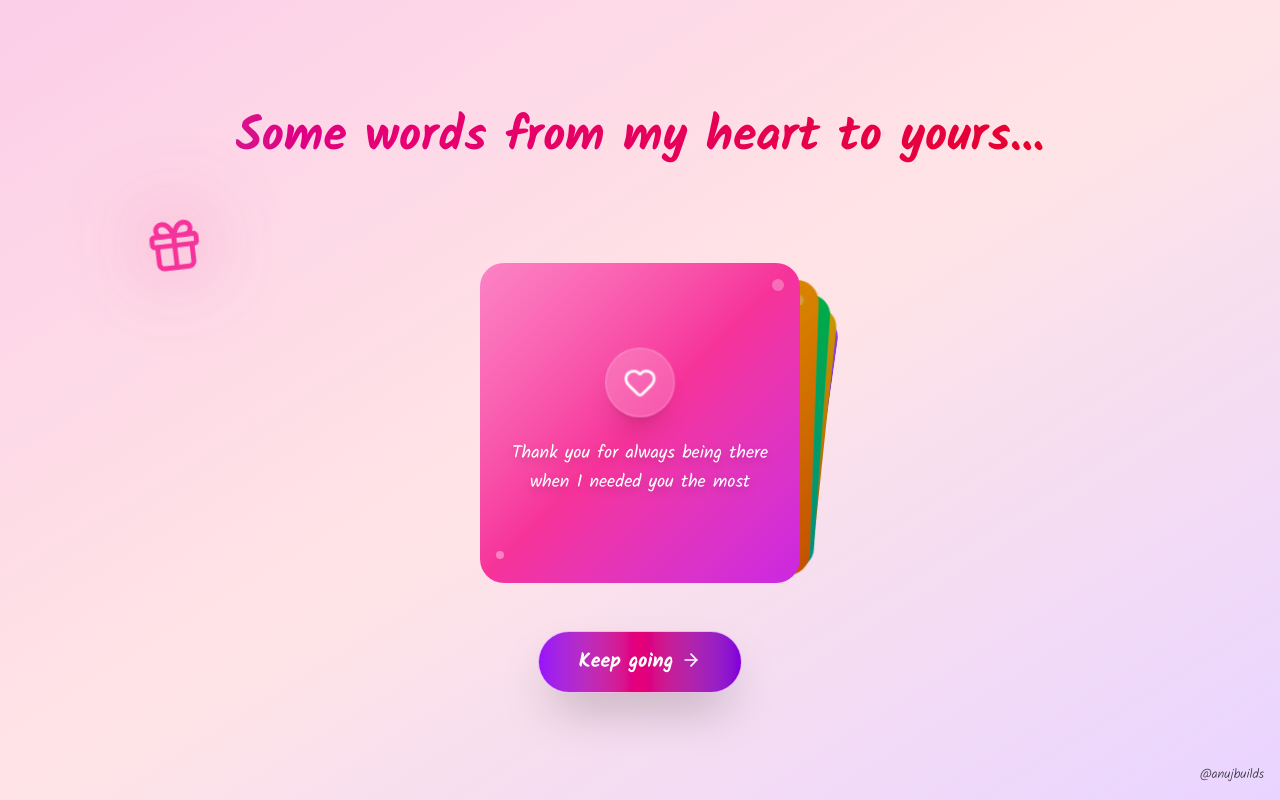
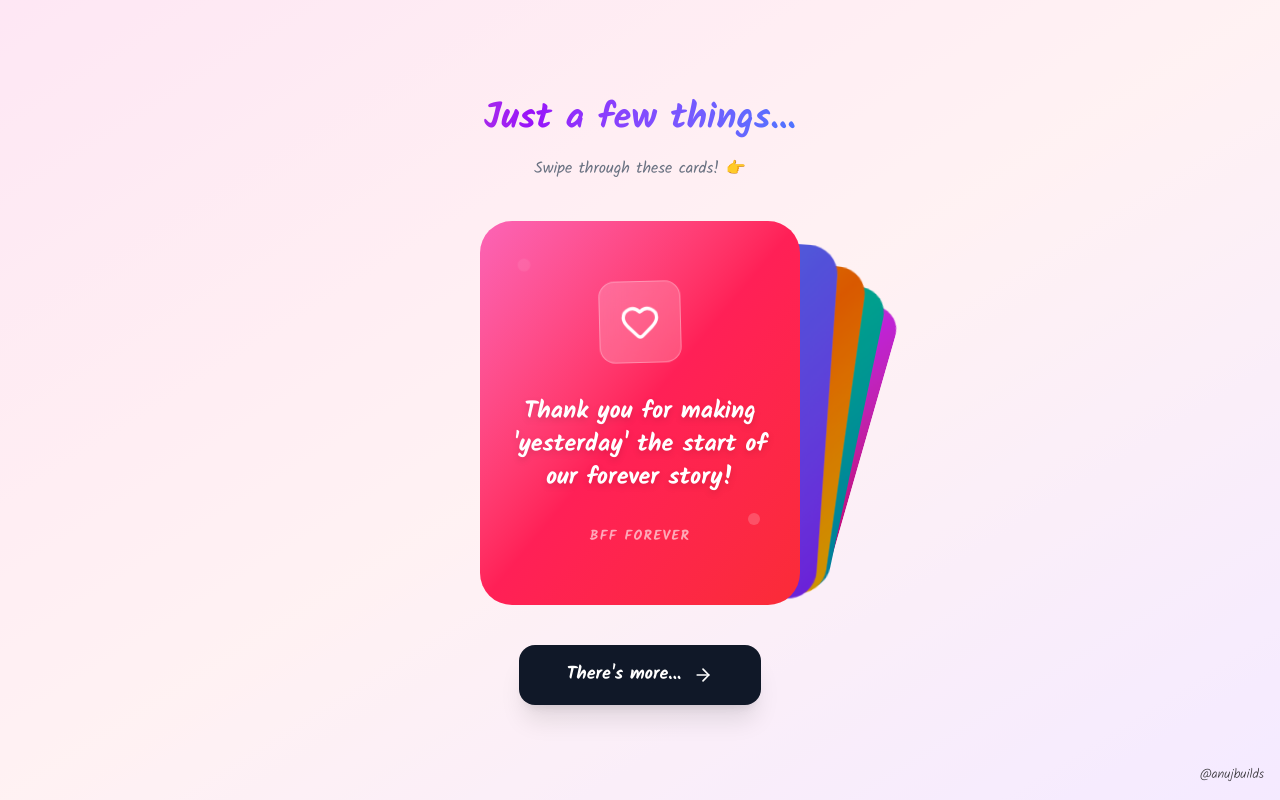
Before and after one commit to MayanKiz/thank-you-site, a Next.js app: page / in a window 1280 px wide. Both pictures are taken after a click on the button "Click here, Bestie!". Built offline with nearby package versions, Linux system fonts and the light colour scheme.

Commit message:
Update SecondScreen.jsx

```diff
--- a/src/components/SecondScreen.jsx
+++ b/src/components/SecondScreen.jsx
@@ -3,101 +3,87 @@
 import { motion } from "motion/react"
 import { Swiper, SwiperSlide } from "swiper/react"
 import { EffectCards } from "swiper/modules"
-import { Heart, Star, Smile, Sun, Gift, ArrowRight } from "lucide-react"
+import { Heart, Star, Sparkles, Zap, Coffee, ArrowRight } from "lucide-react"
 import "swiper/css"
 import "swiper/css/effect-cards"
 
 export default function SecondScreen({ onNext }) {
   const thankYouCards = [
     {
-      text: "Thank you for always being there when I needed you the most",
+      text: "Thank you for making 'yesterday' the start of our forever story!",
       icon: Heart,
-      gradient: "from-pink-400 via-pink-500 to-fuchsia-500",
+      gradient: "from-pink-400 via-rose-500 to-red-500",
       glow: "shadow-pink-500/50",
       iconColor: "text-white",
     },
     {
-      text: "Thank you for making my life so much brighter",
-      icon: Star,
-      gradient: "from-yellow-400 via-amber-500 to-orange-500",
-      glow: "shadow-yellow-500/50",
+      text: "Thank you for being the kind of person who matches my energy perfectly ✨",
+      icon: Zap,
+      gradient: "from-blue-400 via-indigo-500 to-violet-600",
+      glow: "shadow-indigo-500/50",
       iconColor: "text-white",
     },
     {
-      text: "Thank you for making me smile every single day",
-      icon: Smile,
-      gradient: "from-emerald-400 via-green-500 to-teal-500",
-      glow: "shadow-green-500/50",
+      text: "Thank you for the endless laughs we've already had in just 24 hours!",
+      icon: Sparkles,
+      gradient: "from-amber-400 via-orange-500 to-yellow-500",
+      glow: "shadow-orange-500/50",
       iconColor: "text-white",
     },
     {
-      text: "Thank you for bringing sunshine into my world",
-      icon: Sun,
-      gradient: "from-orange-400 via-yellow-500 to-amber-600",
-      glow: "shadow-orange-500/40",
+      text: "Thank you for making me feel like I've known you for years already.",
+      icon: Coffee,
+      gradient: "from-emerald-400 via-teal-500 to-cyan-600",
+      glow: "shadow-teal-500/40",
       iconColor: "text-white",
     },
     {
-      text: "Thank you for being the most precious gift",
-      icon: Gift,
-      gradient: "from-violet-400 via-purple-500 to-indigo-500",
+      text: "Thank you for being the coolest best friend I could ever ask for!",
+      icon: Star,
+      gradient: "from-purple-400 via-fuchsia-500 to-pink-600",
       glow: "shadow-purple-500/50",
       iconColor: "text-white",
     },
   ]
 
   return (
-    <div className="min-h-screen flex flex-col items-center justify-center px-6 py-8">
+    <div className="min-h-screen flex flex-col items-center justify-center px-6 py-8 bg-white/50">
 
       {/* header */}
       <motion.div
         initial={{ opacity: 0, y: -50 }}
         animate={{ opacity: 1, y: 0 }}
         transition={{ duration: 1 }}
-        className="text-center mb-12 relative z-10"
+        className="text-center mb-10 relative z-10"
       >
         <motion.h2
-          className="text-4xl md:text-5xl font-black bg-gradient-to-r from-purple-600 via-pink-600 to-red-600 bg-clip-text text-transparent leading-tight relative z-10"
+          className="text-3xl md:text-4xl font-black bg-gradient-to-r from-pink-500 via-purple-600 to-blue-500 bg-clip-text text-transparent leading-tight mb-4"
           animate={{
             backgroundPosition: ["0% 50%", "100% 50%", "0% 50%"],
           }}
           transition={{ duration: 4, repeat: Number.POSITIVE_INFINITY }}
           style={{ backgroundSize: "200% 200%" }}
         >
-          Some words from my heart to yours...
+          Just a few things...
         </motion.h2>
-        <motion.div
-          animate={{
-            rotate: [0, 10, -10, 0],
-            scale: [1, 1.3, 1],
-            filter: [
-              "drop-shadow(0 0 20px rgba(236, 72, 153, 0.6))",
-              "drop-shadow(0 0 40px rgba(236, 72, 153, 0.9))",
-              "drop-shadow(0 0 20px rgba(236, 72, 153, 0.6))",
-            ],
-          }}
-          transition={{ duration: 3.5, repeat: Number.POSITIVE_INFINITY }}
-          className="text-pink-500"
-        >
-          <Gift size={48} />
-        </motion.div>
+        <p className="text-gray-500 font-medium">Swipe through these cards! 👉</p>
       </motion.div>
 
-      {/* cards */}
+      {/* cards container */}
       <motion.div
         initial={{ opacity: 0, scale: 0.8 }}
         animate={{ opacity: 1, scale: 1 }}
         transition={{ delay: 0.5, duration: 1 }}
-        className="w-full max-w-xs mb-12 relative z-10"
+        className="w-full max-w-xs mb-10 relative z-10"
       >
         <Swiper
           effect="cards"
           grabCursor={true}
           modules={[EffectCards]}
-          className="w-full h-80"
+          className="w-full h-96"
           cardsEffect={{
-            perSlideOffset: 8,
-            perSlideRotate: 2,
+            perSlideOffset: 10,
+            perSlideRotate: 4,
             rotate: true,
             slideShadows: true,
           }}
@@ -105,36 +91,34 @@ export default function SecondScreen({ onNext }) {
           {thankYouCards.map((card, index) => {
             const IconComponent = card.icon
             return (
-              <SwiperSlide key={index} className="overflow-hidden rounded-3xl">
-                <motion.div
-                  className={`w-full h-full bg-gradient-to-br ${card.gradient} rounded-2xl p-6 flex flex-col items-center justify-center text-center shadow-2xl ${card.glow} relative overflow-hidden `}
-                  transition={{ duration: 0.3 }}
+              <SwiperSlide key={index} className="overflow-hidden rounded-[2rem]">
+                <div
+                  className={`w-full h-full bg-gradient-to-br ${card.gradient} p-8 flex flex-col items-center justify-center text-center shadow-2xl ${card.glow} relative`}
                 >
-                  {/* Premium background effects */}
-                  <div className="absolute inset-0 bg-gradient-to-br from-white/20 via-transparent to-black/10"></div>
-                  <div className="absolute top-4 right-4 w-3 h-3 bg-white/30 rounded-full animate-pulse"></div>
-                  <div className="absolute bottom-6 left-4 w-2 h-2 bg-white/40 rounded-full animate-pulse delay-300"></div>
+                  {/* Decorative Sparkles background */}
+                  <div className="absolute top-0 left-0 w-full h-full opacity-20 pointer-events-none">
+                    <div className="absolute top-10 left-10 w-2 h-2 bg-white rounded-full animate-ping" />
+                    <div className="absolute bottom-20 right-10 w-3 h-3 bg-white rounded-full animate-pulse" />
+                  </div>
 
-                  {/* Icon with premium animation */}
-                  {card.icon &&
-                    <motion.div
-                      className={`mb-6 p-4 bg-white/20 rounded-full backdrop-blur-sm ${card.iconColor} shadow-xl border border-white/30 will-change-transform`}
-                      animate={{
-                        y: [-5, 5, -5],
-                        scale: [1, 1.1, 1],
-                      }}
-                      transition={{ duration: 3, repeat: Number.POSITIVE_INFINITY }}
-                    >
-                      <IconComponent size={32} strokeWidth={2} />
-                    </motion.div>
-                  }
+                  {/* Icon */}
+                  <motion.div
+                    className={`mb-8 p-5 bg-white/20 rounded-2xl backdrop-blur-md border border-white/30`}
+                    animate={{ rotate: [0, 5, -5, 0] }}
+                    transition={{ duration: 4, repeat: Number.POSITIVE_INFINITY }}
+                  >
+                    <IconComponent size={40} className="text-white" />
+                  </motion.div>
 
-                  {/* Text with premium styling */}
-                  <p className="text-lg font-medium text-white leading-relaxed relative z-10 drop-shadow-lg">
+                  {/* Text */}
+                  <h3 className="text-2xl font-bold text-white leading-snug drop-shadow-md">
                     {card.text}
-                  </p>
+                  </h3>
 
-                </motion.div>
+                  <div className="mt-8 text-white/60 text-sm font-bold tracking-widest uppercase">
+                    BFF Forever
+                  </div>
+                </div>
               </SwiperSlide>
             )
           })}
@@ -143,18 +127,16 @@ export default function SecondScreen({ onNext }) {
 
       {/* button */}
       <motion.button
-        initial={{ opacity: 0, y: 50 }}
-        animate={{ opacity: 1, y: 0 }}
-        transition={{ delay: 1, duration: 0.8 }}
+        initial={{ opacity: 0 }}
+        animate={{ opacity: 1 }}
+        transition={{ delay: 1.5 }}
+        whileHover={{ scale: 1.05 }}
         whileTap={{ scale: 0.95 }}
         onClick={onNext}
-        className="relative px-10 py-4 bg-gradient-to-r from-purple-600 via-pink-600 to-purple-700 text-white text-xl font-semibold rounded-full shadow-2xl overflow-hidden group border border-white/70"
+        className="relative px-12 py-4 bg-gray-900 text-white text-lg font-bold rounded-2xl shadow-xl flex items-center gap-3 group"
       >
-        <div className="absolute inset-0 bg-white/10 opacity-0 group-hover:opacity-100 transition-opacity duration-300 z-0" />
-        <span className="relative z-10 flex gap-2">
-          Keep going
-          <ArrowRight size={20} className="mt-0.5" />
-        </span>
+        There's more...
+        <ArrowRight size={20} className="group-hover:translate-x-2 transition-transform" />
       </motion.button>
     </div>
   )
```
